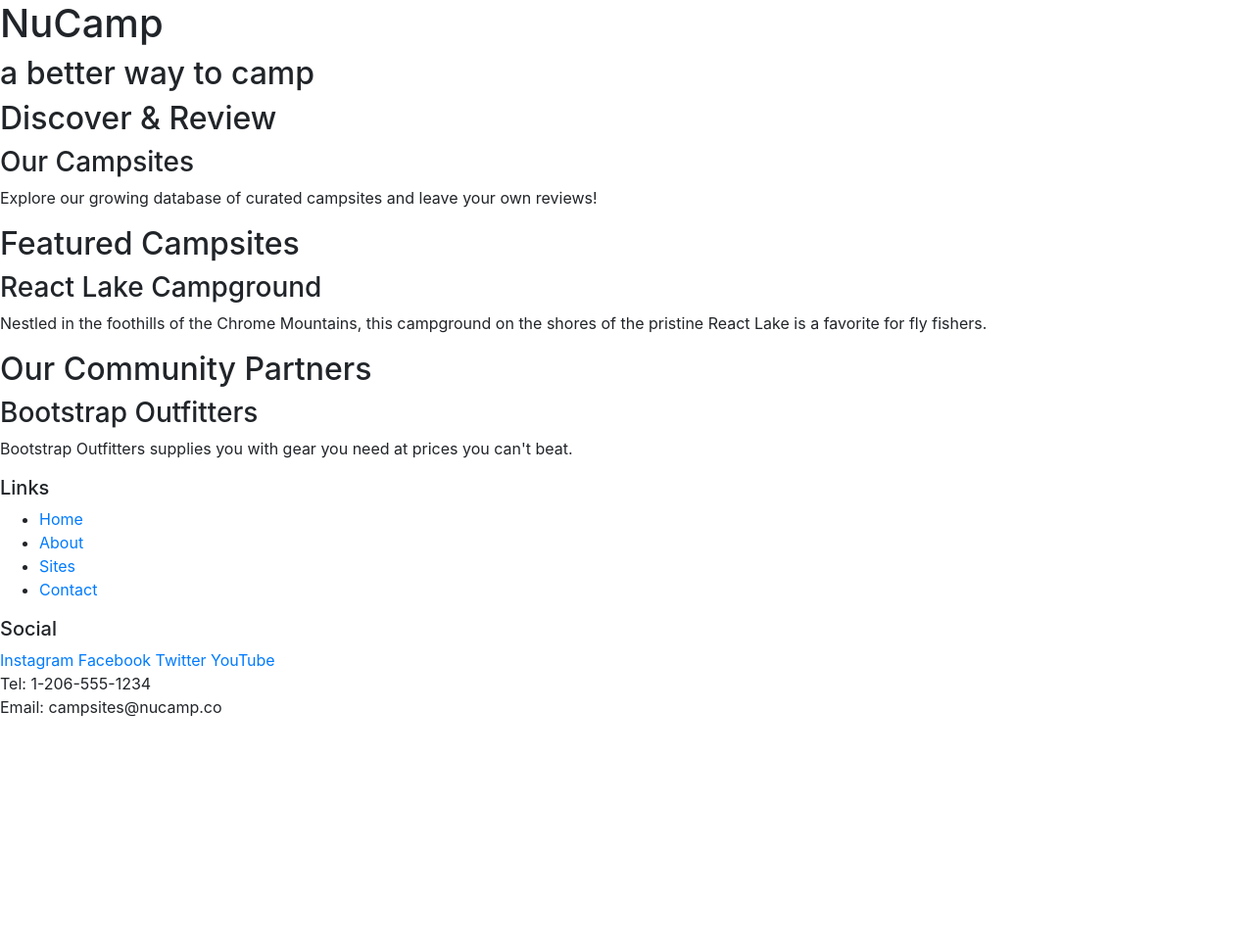
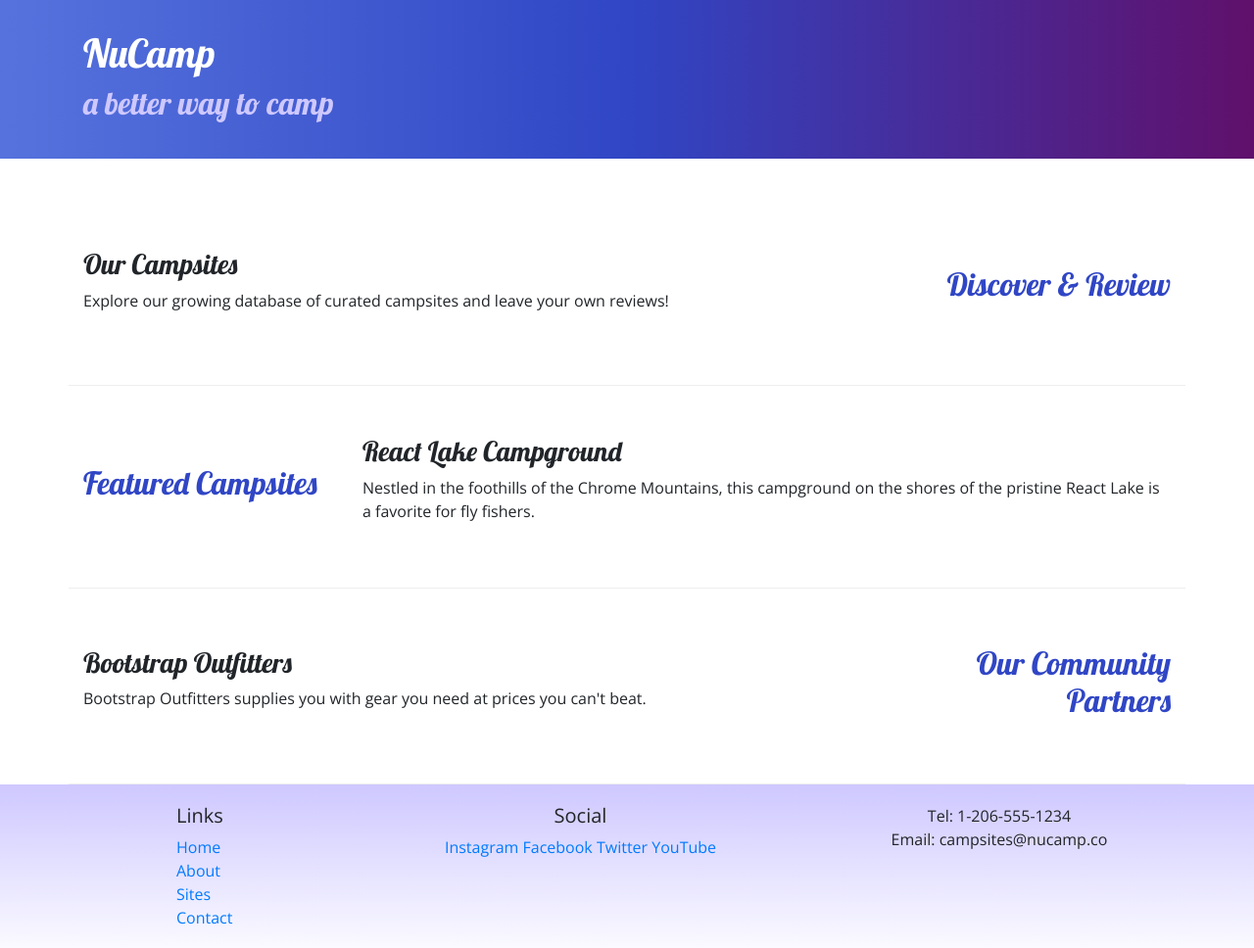
Before and after one commit to cupoftcode/the-balcony-cafe, a website: page index.html in a window 1280 px wide. Shown: the whole page at 98% size. Before the commit the page ends 800 px from the top, so only its background shows below. Drawn offline with nearby package versions, Linux system fonts and the light colour scheme.

Commit message:
Adding Custom Styles

```diff
--- /dev/null
+++ b/css/styles.css
@@ -0,0 +1,33 @@
+body {
+    font-family: "Open Sans", sans-serif;
+}
+
+h1, h2, h3 {
+    font-family: "Lobster", cursive;
+}
+
+h2 {
+    color: #3046c5;
+}
+
+header h2 {
+    color: #CEC8FF;
+}
+
+footer {
+    background-image: linear-gradient(#CEC8FF, white);
+    padding: 20px 0;
+}
+
+.jumbotron {
+    padding: 30px;
+    background-image: linear-gradient(to right, #5673DD, #3046c5, #60106B);
+    color: white;
+}
+
+.row-content {
+    padding: 50px 0;
+    border-bottom: 1px ridge;
+    min-height: 200px;
+
+}
--- a/index.html
+++ b/index.html
@@ -2,63 +2,91 @@
 <html lang="en">
 
 <head>
+    <!-- Required meta tags always come first -->
     <meta charset="utf-8" />
+    <meta name="viewport" content="width=device-width, initial-scale=1" />
 
-    <meta name="viewport" content="width=device-width, initial-scale=1"/>
+    <!-- Bootstrap CSS -->
+    <link rel="stylesheet" href="node_modules/bootstrap/dist/css/bootstrap.min.css" />
 
-    <link rel="stylesheet" href="node_modules/bootstrap/dist/css/bootstrap.min.css"/>
-
+    <!-- Additional CSS must be placed after Bootstrap CSS -->
+    <link rel="stylesheet" href="https://fonts.googleapis.com/css?family=Lobster|Open+Sans" />
+    <link rel="stylesheet" href="css/styles.css" />
     <title>NuCamp: A Better Way To Camp</title>
 </head>
 
 <body>
 
-    <header>
-        <div>
+    <header class="jumbotron jumbotron-fluid">
+        <div class="container">
+            <div class="row">
+                <div class="col">
             <h1>NuCamp</h1>
             <h2>a better way to camp</h2>
                 </div>
+            </div>
+        </div>
     </header>
 
-    <div>
-        <h2>Discover & Review</h2>
+    <div class="container">
+        <div class="row row-content align-items-center">
+            <div class="col-sm-4 order-sm-last col-md-3">
+                <h2 class="text-sm-right">Discover & Review</h2>
+            </div>
+            <div class="col">
                 <h3>Our Campsites</h3>
                 <p>Explore our growing database of curated campsites and leave your own reviews!</p>
             </div>
+        </div>
 
-    <div>
+        <div class="row row-content align-items-center">
+            <div class="col-sm-4 col-md-3">
                 <h2>Featured Campsites</h2>
+            </div>
+            <div class="col">
                 <h3>React Lake Campground</h3>
                 <p>Nestled in the foothills of the Chrome Mountains, this campground on the shores of the pristine React Lake is a favorite for fly fishers.</p>
             </div>
+        </div>
 
-    <div>
-        <h2>Our Community Partners</h2>
+
+        <div class="row row-content align-items-center">
+            <div class="col-sm-4 order-sm-last col-md-3">
+                <h2 class="text-sm-right">Our Community Partners</h2>
+            </div>
+            <div class="col">
                 <h3>Bootstrap Outfitters</h3>
                 <p>Bootstrap Outfitters supplies you with gear you need at prices you can't beat.</p>
             </div>
+        </div>
+    </div>
 
     <footer>
-        <div>
+        <div class="container">
+            <div class="row">
+                <div class="col-4 col-sm-2 offset-1">
                     <h5>Links</h5>
-            <ul>
+                    <ul class="list-unstyled">
                         <li><a href="#">Home</a></li>
                         <li><a href="#">About</a></li>
                         <li><a href="#">Sites</a></li>
                         <li><a href="#">Contact</a></li>
                     </ul>
                 </div>
-        <div>
+                <div class="col-6 col-sm-5 text-center">
                     <h5>Social</h5>
                     <a href="http://instagram.com/">Instagram</a>
                     <a href="http://facebook.com/">Facebook</a>
                     <a href="http://twitter.com/">Twitter</a>
                     <a href="http://youtube.com/">YouTube</a>
                 </div>
-        <div>
+                <div class="col-sm-4 text-center">
                     Tel: 1-206-555-1234<br />
                     Email: campsites@nucamp.co
                 </div>
+            </div>
+        </div>
+
     </footer>
 
     <!-- jQuery must come first, then Popper.js, then the Bootstrap JavaScript plugins.-->
```
Lines whose indentation alone changed are shown as unchanged.
